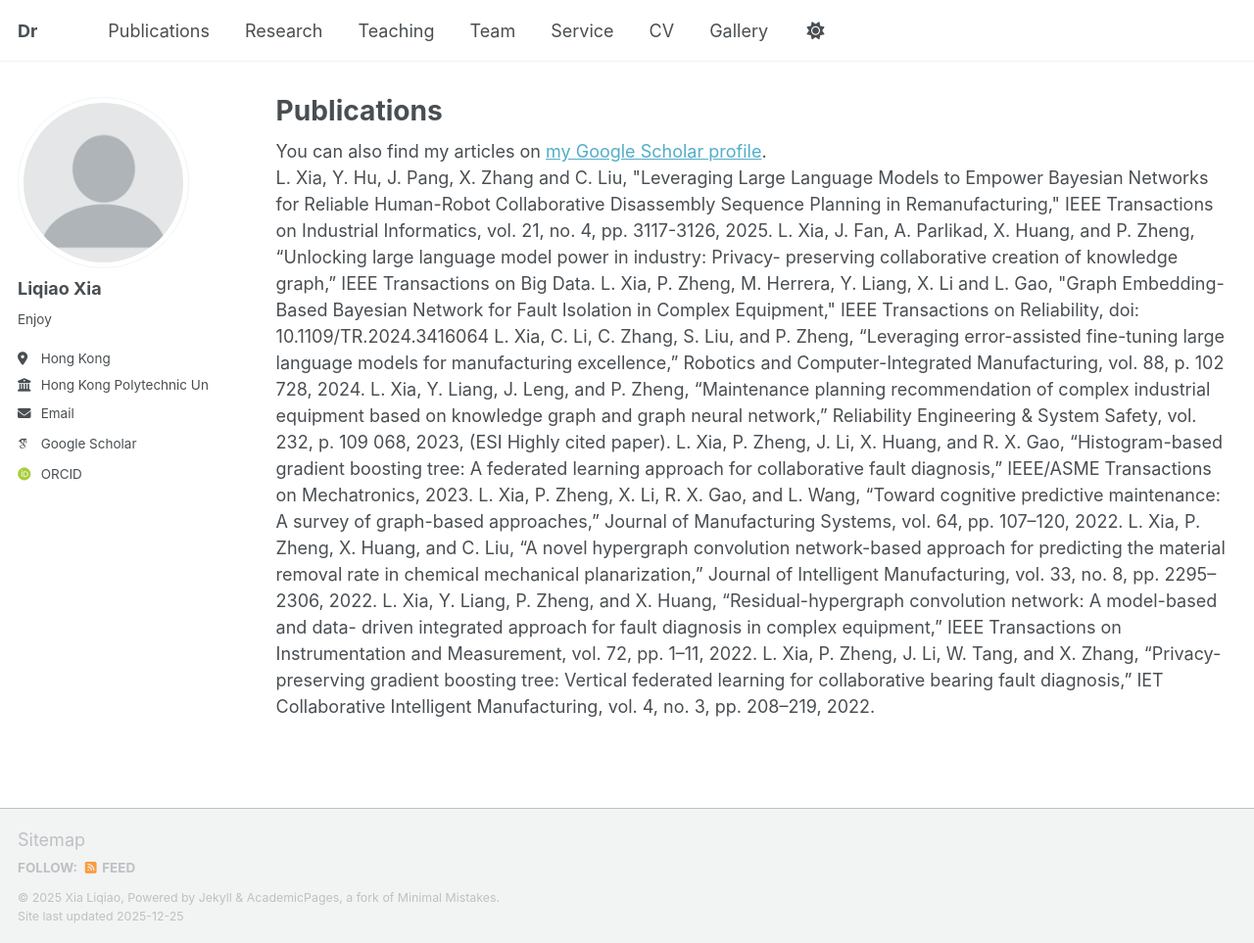
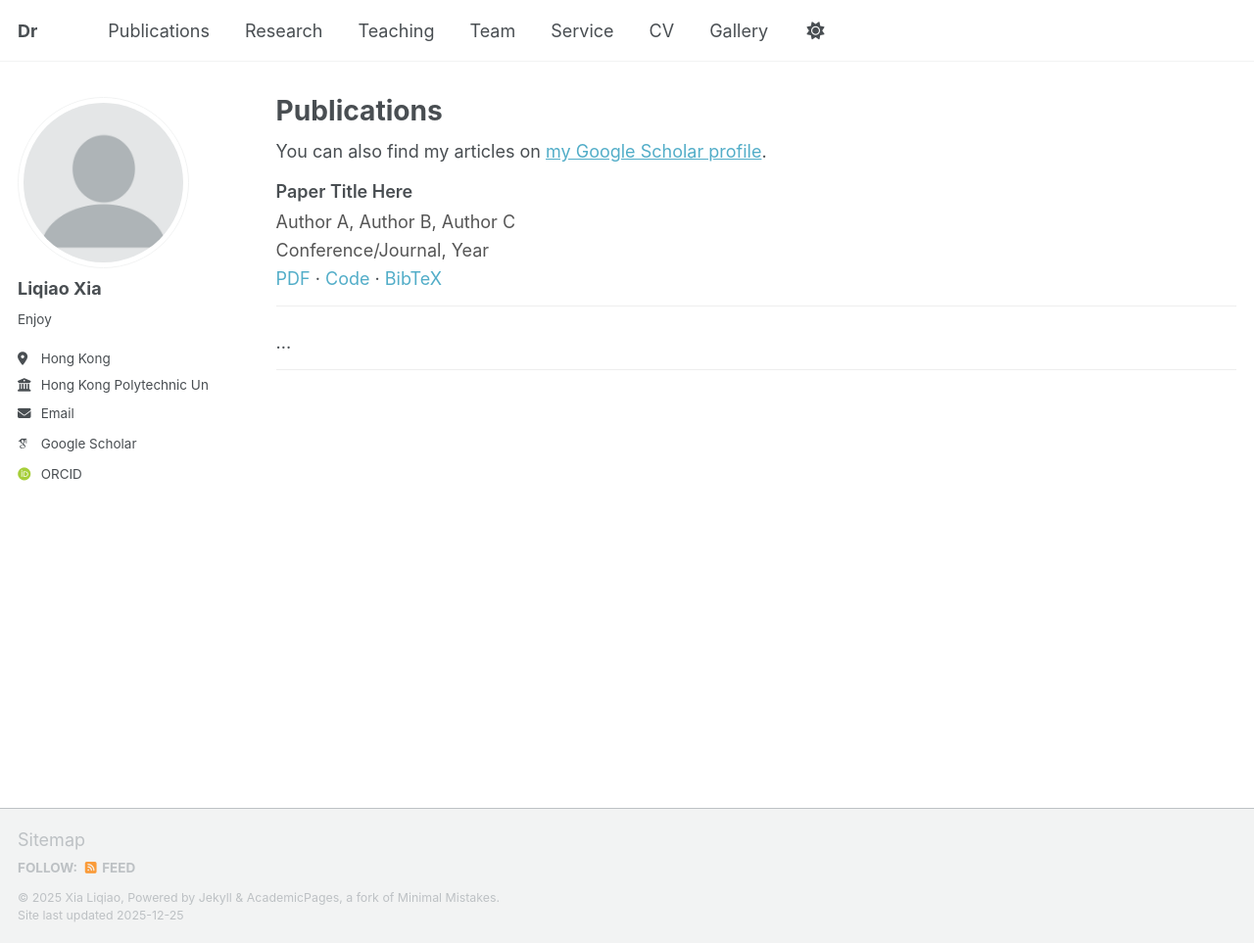
Before and after one commit to rickyqiao/liqiaoxia123, a Jekyll site: the page built from _pages/publications.html, in a window 1280 px wide and 963 px high. Shown: the whole window at 98% size. Built offline with Jekyll 4.4.1, drawn with Linux system fonts in a browser that asks for light colours; some web fonts are replaced; a script bundle is joined from its source files by our own code; library files that are not in the unit come from our copies.

Commit message:
Update publications.html

```diff
--- a/_pages/publications.html
+++ b/_pages/publications.html
@@ -9,13 +9,25 @@ author_profile: true
   <div class="wordwrap">You can also find my articles on <a href="{{site.author.googlescholar}}">my Google Scholar profile</a>.</div>
 {% endif %}
 
-L. Xia, Y. Hu, J. Pang, X. Zhang and C. Liu, "Leveraging Large Language Models to Empower Bayesian Networks for Reliable Human-Robot Collaborative Disassembly Sequence Planning in Remanufacturing," IEEE Transactions on Industrial Informatics, vol. 21, no. 4, pp. 3117-3126, 2025.
-L. Xia, J. Fan, A. Parlikad, X. Huang, and P. Zheng, “Unlocking large language model power in industry: Privacy- preserving collaborative creation of knowledge graph,” IEEE Transactions on Big Data.
-L. Xia, P. Zheng, M. Herrera, Y. Liang, X. Li and L. Gao, "Graph Embedding-Based Bayesian Network for Fault Isolation in Complex Equipment," IEEE Transactions on Reliability, doi: 10.1109/TR.2024.3416064
-L. Xia, C. Li, C. Zhang, S. Liu, and P. Zheng, “Leveraging error-assisted fine-tuning large language models for manufacturing excellence,” Robotics and Computer-Integrated Manufacturing, vol. 88, p. 102 728, 2024.
-L. Xia, Y. Liang, J. Leng, and P. Zheng, “Maintenance planning recommendation of complex industrial equipment based on knowledge graph and graph neural network,” Reliability Engineering & System Safety, vol. 232, p. 109 068, 2023, (ESI Highly cited paper).
-L. Xia, P. Zheng, J. Li, X. Huang, and R. X. Gao, “Histogram-based gradient boosting tree: A federated learning approach for collaborative fault diagnosis,” IEEE/ASME Transactions on Mechatronics, 2023.
-L. Xia, P. Zheng, X. Li, R. X. Gao, and L. Wang, “Toward cognitive predictive maintenance: A survey of graph-based approaches,” Journal of Manufacturing Systems, vol. 64, pp. 107–120, 2022.
-L. Xia, P. Zheng, X. Huang, and C. Liu, “A novel hypergraph convolution network-based approach for predicting the material removal rate in chemical mechanical planarization,” Journal of Intelligent Manufacturing, vol. 33, no. 8, pp. 2295–2306, 2022.
-L. Xia, Y. Liang, P. Zheng, and X. Huang, “Residual-hypergraph convolution network: A model-based and data- driven integrated approach for fault diagnosis in complex equipment,” IEEE Transactions on Instrumentation and Measurement, vol. 72, pp. 1–11, 2022.
-L. Xia, P. Zheng, J. Li, W. Tang, and X. Zhang, “Privacy-preserving gradient boosting tree: Vertical federated learning for collaborative bearing fault diagnosis,” IET Collaborative Intelligent Manufacturing, vol. 4, no. 3, pp. 208–219, 2022.
+<ul class="pub-list">
+  <li class="pub-item">
+    <div class="pub-title">Paper Title Here</div>
+    <div class="pub-authors">Author A, Author B, Author C</div>
+    <div class="pub-venue">Conference/Journal, Year</div>
+    <div class="pub-links">
+      <a href="PDF_URL">PDF</a> · <a href="CODE_URL">Code</a> · <a href="BIB_URL">BibTeX</a>
+    </div>
+  </li>
+
+  <li class="pub-item">
+    ...
+  </li>
+</ul>
+
+<style>
+  .pub-list { list-style: none; padding-left: 0; margin: 0; }
+  .pub-item { padding: 14px 0; border-bottom: 1px solid #eee; }
+  .pub-title { font-weight: 600; margin-bottom: 4px; }
+  .pub-authors, .pub-venue { color: #555; margin-bottom: 2px; }
+  .pub-links a { text-decoration: none; }
+</style>
```
